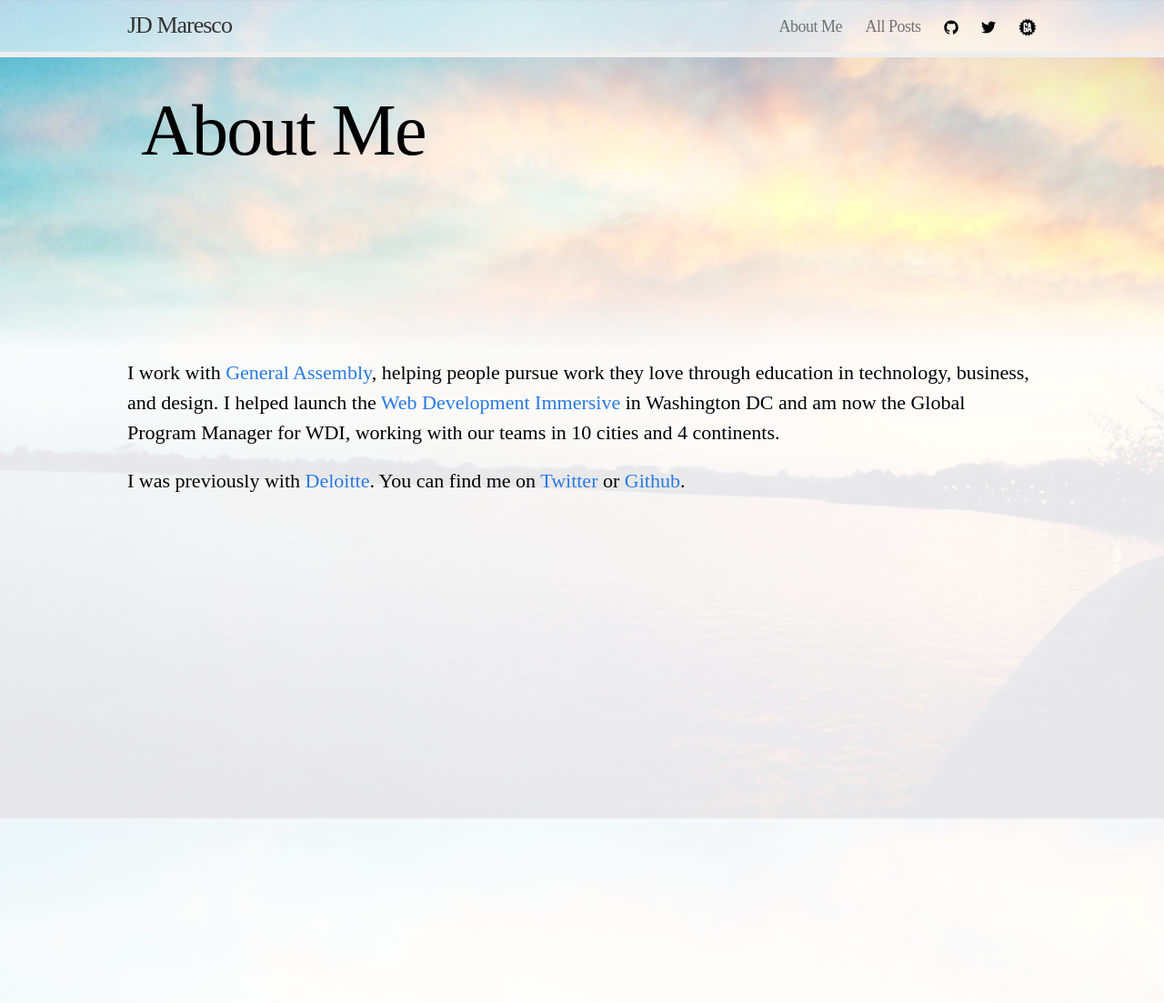
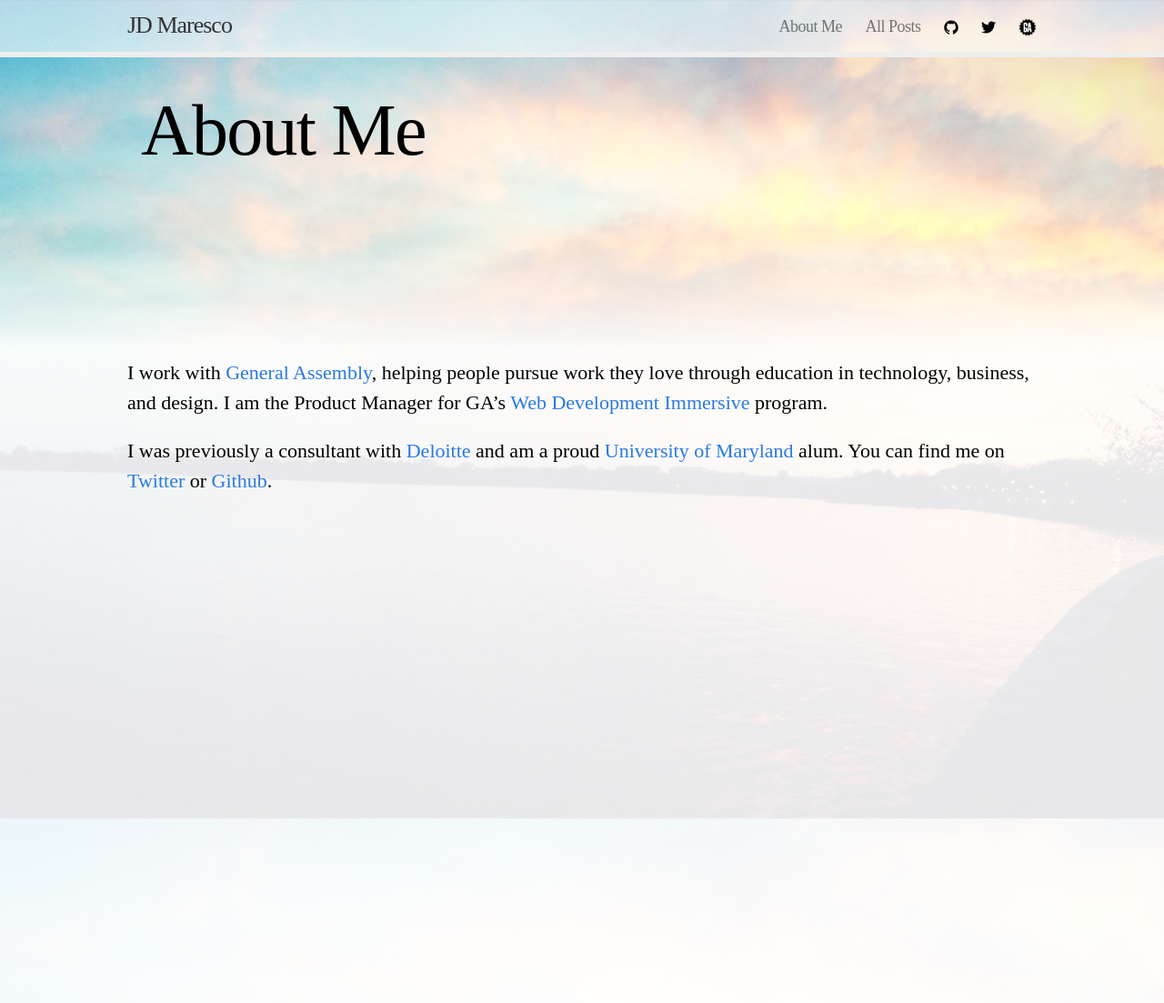
Before and after one commit to jdmaresco/jdmaresco.github.io, a Jekyll site: the page built from about.md, in a window 1280 px wide. Shown: the whole page at 91% size. Built offline with Jekyll 4.4.1, drawn with Linux system fonts in a browser that asks for light colours; some web fonts are replaced.

Commit message:
Update bio text

```diff
--- a/about.md
+++ b/about.md
@@ -4,6 +4,6 @@
 permalink: /about/
 ---
 
-I work with [General Assembly](http://ga.co/), helping people pursue work they love through education in technology, business, and design. I helped launch the [Web Development Immersive](http://ga.co/wdi) in Washington DC and am now the Global Program Manager for WDI, working with our teams in 10 cities and 4 continents.
+I work with [General Assembly](http://ga.co/), helping people pursue work they love through education in technology, business, and design. I am the Product Manager for GA's [Web Development Immersive](http://ga.co/wdi) program.
 
-I was previously with [Deloitte](http://www.deloitte.com/us/consulting). You can find me on [Twitter](http://www.twitter.com/jdmaresco) or [Github](http://www.github.com/jdmaresco).
+I was previously a consultant with [Deloitte](http://www.deloitte.com/us/consulting) and am a proud [University of Maryland](http://www.umd.edu) alum. You can find me on [Twitter](http://www.twitter.com/jdmaresco) or [Github](http://www.github.com/jdmaresco).
```
